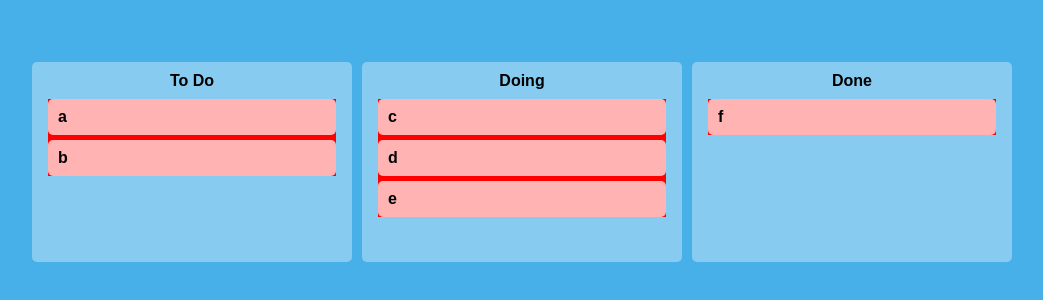
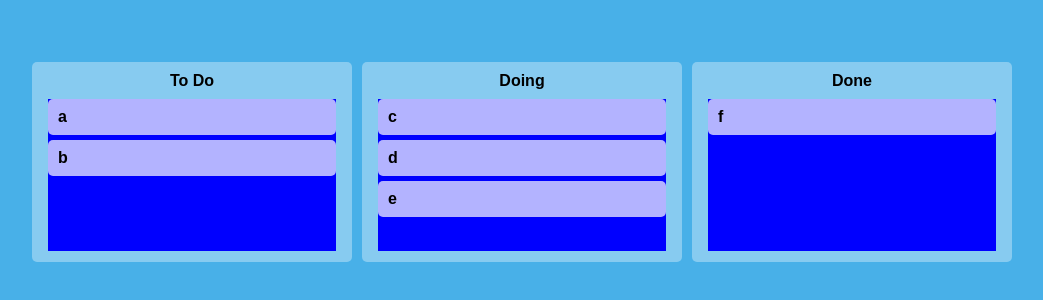
Before and after one commit to xowoony/trello, a React (Create React App) app: page / in a window 1280 px wide. Shown: the part 238-538 px from the top of the page, without its empty margins (118-1161 px from the left). Built offline with nearby package versions, Linux system fonts and the light colour scheme.

Commit message:
드롭할 수 있는 영역 확대

```diff
--- a/src/Components/Board.tsx
+++ b/src/Components/Board.tsx
@@ -8,6 +8,8 @@
   background-color: ${(props) => props.theme.boardColor};
   padding: 0.7rem 1rem;
   min-height: 200px;
+  display: flex;
+  flex-direction: column;
   @media screen and (max-width: 1090px) {
     width: 20rem;
   }
@@ -19,6 +21,12 @@
   font-size: 16px;
   font-weight: 600;
   margin-bottom: 10px;
+`;
+
+// drop 이 허락되는 영역
+const Area = styled.div`
+  background-color: blue;
+  flex-grow: 1;
 `;
 
 interface IBoardProps {
@@ -33,15 +41,18 @@
     <Wrapper>
       <Title>{boardId}</Title>
       <Droppable droppableId={boardId}>
-        {(magic) => (
+        {(magic, snapshot) => (
           // 앞으로 3가지 보드를 만들 것이다.
           // 우리가 드롭할 때 받는 역할을 하는 건 div 뿐임
-          <div style={{backgroundColor:"red"}} ref={magic.innerRef} {...magic.droppableProps}>
+          <Area
+            ref={magic.innerRef}
+            {...magic.droppableProps}
+          >
             {toDos.map((toDo, index) => (
               <DragabbleCard key={toDo} toDo={toDo} index={index} />
             ))}
             {magic.placeholder}
-          </div>
+          </Area>
         )}
       </Droppable>
     </Wrapper>
```
